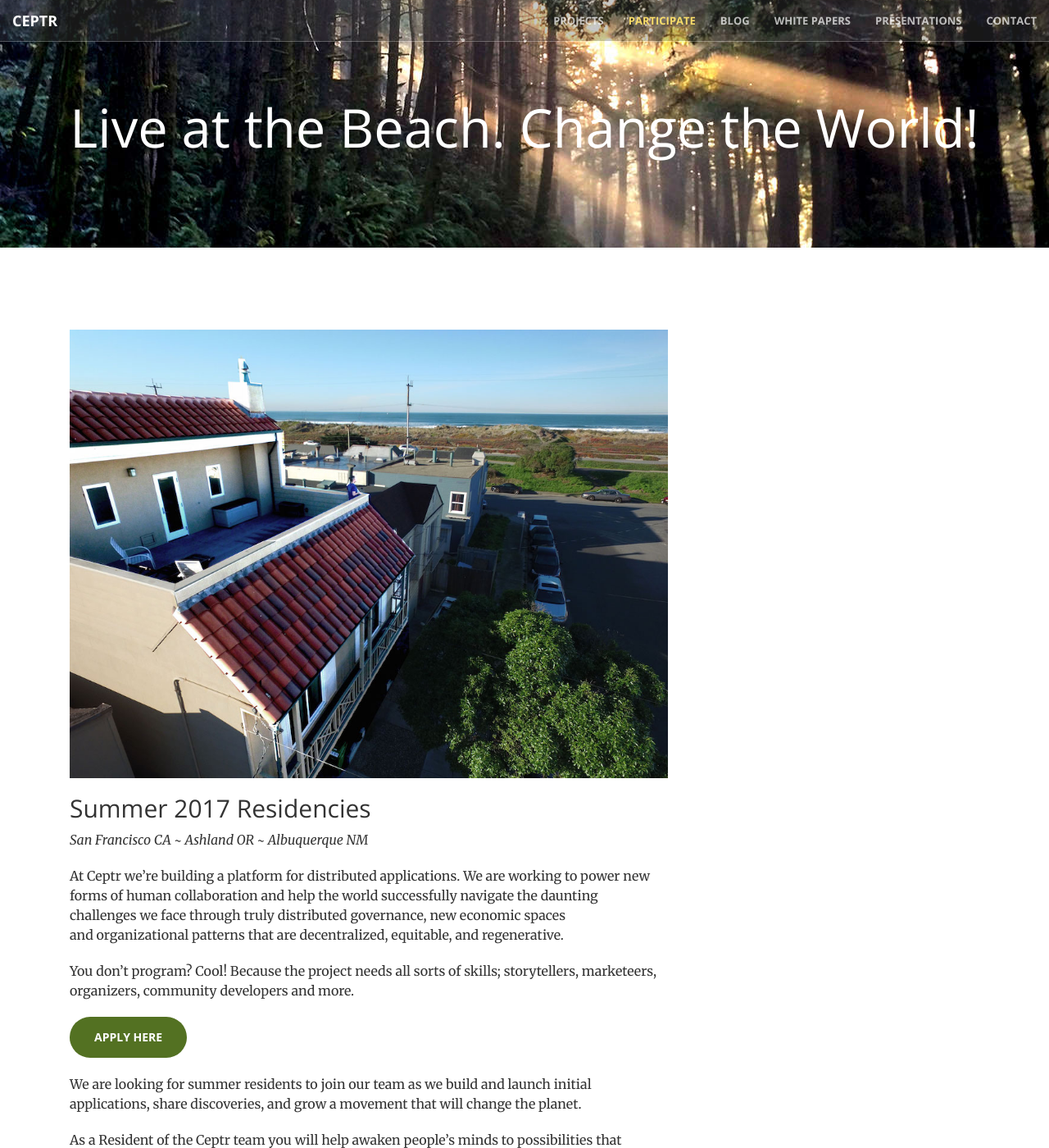
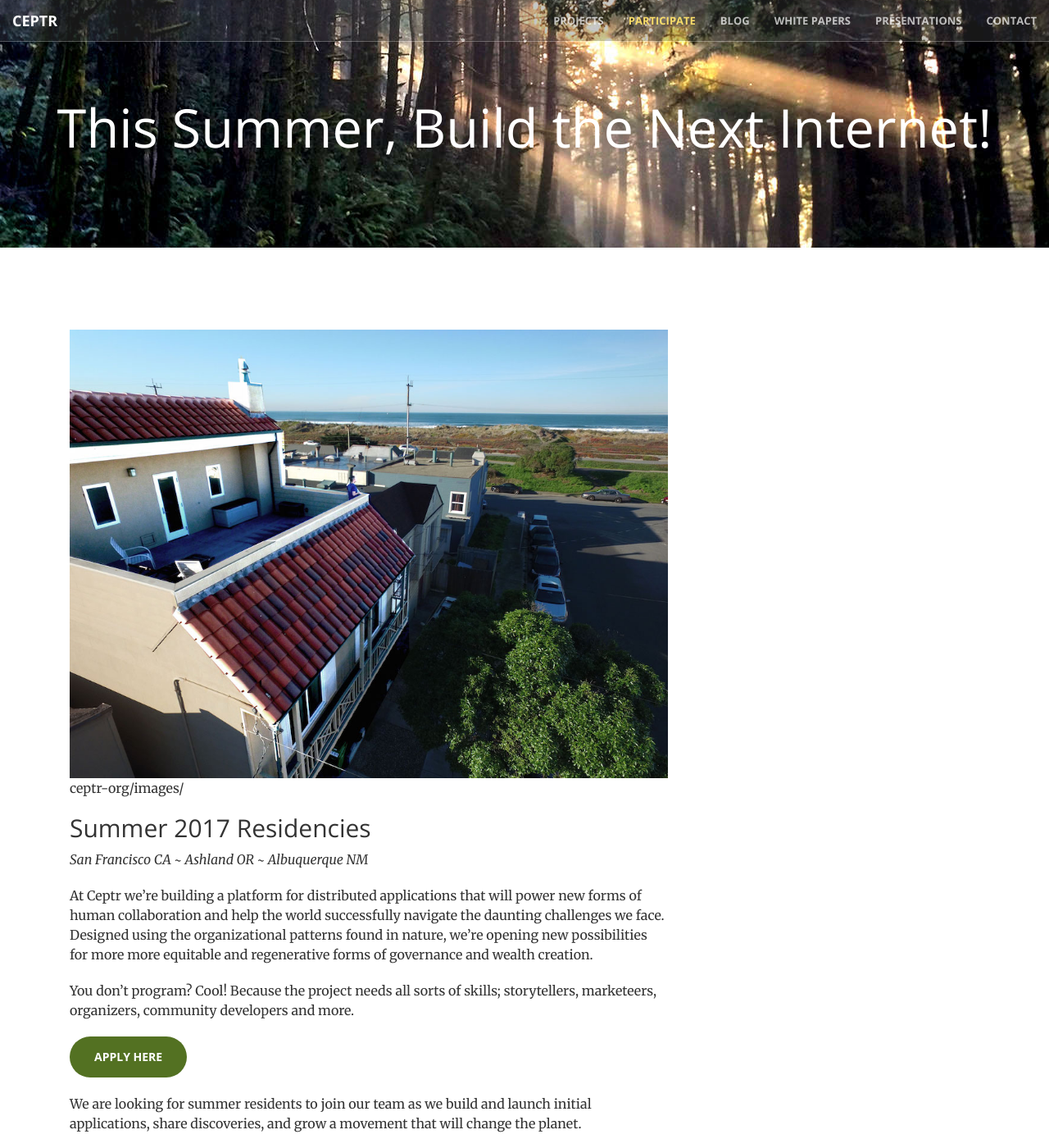
Before and after one commit to metacurrency/ceptr-org, a Jekyll site: the page built from _participate/residencies.md, in a window 1280 px wide and 1400 px high. Shown: the whole window at 82% size. Built offline with Jekyll 4.4.1, drawn with Linux system fonts in a browser that asks for light colours.

Commit message:
Update residencies.md

```diff
--- a/_participate/residencies.md
+++ b/_participate/residencies.md
@@ -2,7 +2,7 @@
 layout: participate
 status: publish
 published: true
-title: Live at the Beach. Change the World!
+title: This Summer, Build the Next Internet!
 image: /images/OceanView.jpg
 nav_title: Residencies
 navigation_weight: 1
@@ -29,11 +29,11 @@ comments: []
 <div class="col-md-8" markdown="1">
 
 ![Residency House](/images/OceanView.jpg){:class="img-responsive"}
-
+ceptr-org/images/
 ## Summer 2017 Residencies
 *San Francisco CA ~ Ashland OR ~ Albuquerque NM*
 
-At Ceptr we're building a platform for distributed applications. We are working to power new forms of human collaboration and help the world successfully navigate the daunting challenges we face through truly distributed governance, new economic spaces and organizational patterns that are decentralized, equitable, and regenerative.
+At Ceptr we're building a platform for distributed applications that will power new forms of human collaboration and help the world successfully navigate the daunting challenges we face. Designed using the organizational patterns found in nature, we're opening new possibilities for more more equitable and regenerative forms of governance and wealth creation.
 
 You don't program? Cool! Because the project needs all sorts of skills; storytellers, marketeers, organizers, community developers and more.
 
```
